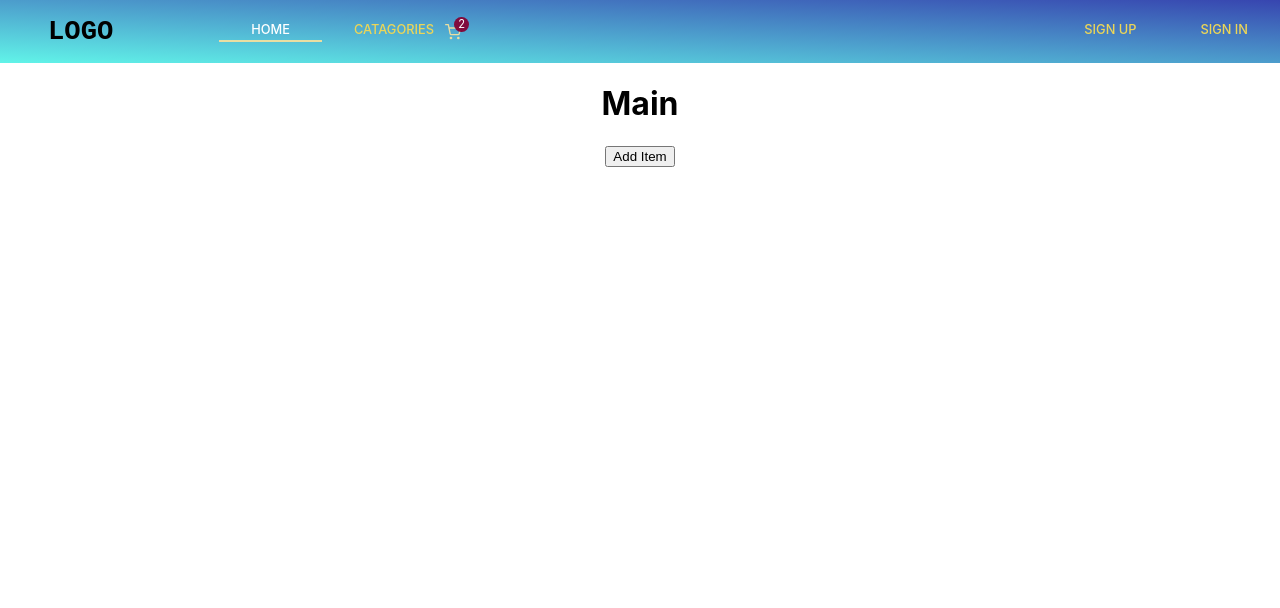
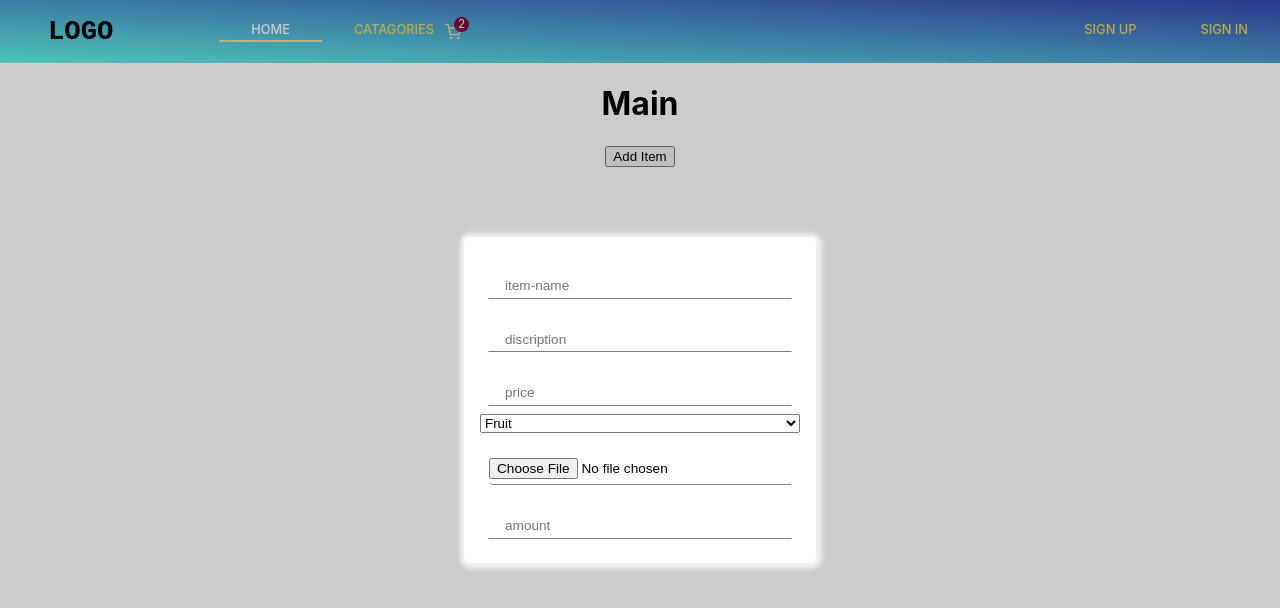
Before and after one commit to ShahedAhmadAhadi/sturdy-octo-invention, a React (Create React App) app in the folder app/: page / in a window 1280 px wide. Both pictures are taken after a click on the button "Add Item". Shown: the top 608 px of the page. Built offline with nearby package versions, Linux system fonts and the light colour scheme; no server answers.

Commit message:
all styles added for add_item and new field for discription

```diff
--- a/app/src/components/add_item.js
+++ b/app/src/components/add_item.js
@@ -1,12 +1,14 @@
 import React from 'react'
+import './styles/styles.css'
 
 function AddItem() {
     return (
-        <div className="add-item-wrapper">
-            <div className="add-item-modal">
+        <div className="add-item-wrapper" style={{ width: '100%', height: '100vh', background: '#00000033', position: 'absolute', top: 0, left: 0, display: 'flex', justifyContent: 'center' }}>
+            <div className="add-item-modal" style={{ background: '#fff', alignSelf: 'center' }}>
                 <form>
                     <input type="text" placeholder="item-name" />
-                    <input type="number" placeholder="price" step=".00" />
+                    <input type="text" placeholder="discription" />
+                    <input type="number" placeholder="price" step=".01" />
                     <select name="Catagory">
                         <option value="fruit">Fruit</option>
                         <option>Fruit</option>
--- a/app/src/components/main.js
+++ b/app/src/components/main.js
@@ -1,10 +1,20 @@
 import React from 'react'
+import AddItem from './add_item'
+import { useState } from 'react'
 
 function Main() {
+
+    const [addItemVisible, setAddItemVisible] = useState(false)
+
+    const addItemShow = () => {
+        setAddItemVisible(true)
+    }
+
     return (
         <div>
             <h1>Main</h1>
-            <button className="btn-add">Add Item</button>
+            <button className="btn-add" onClick={() => addItemShow()}>Add Item</button>
+            {addItemVisible && <AddItem />}
         </div>
     )
 }
--- a/app/src/components/styles/styles.css
+++ b/app/src/components/styles/styles.css
@@ -9,7 +9,7 @@ form{
     display: flex;
     flex-direction: column;
     width: 320px;
-    margin-top: -3rem;
+    /* margin-top: -3rem; */
     padding: 1rem;
     border-radius: 7px;
     box-shadow: 1px 1px 4px 4px #eee;
```
